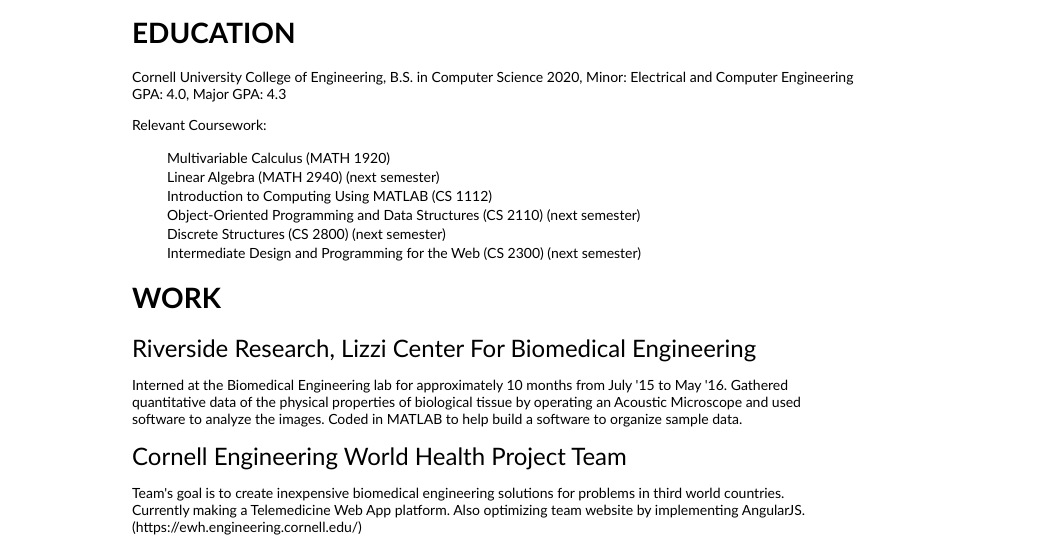
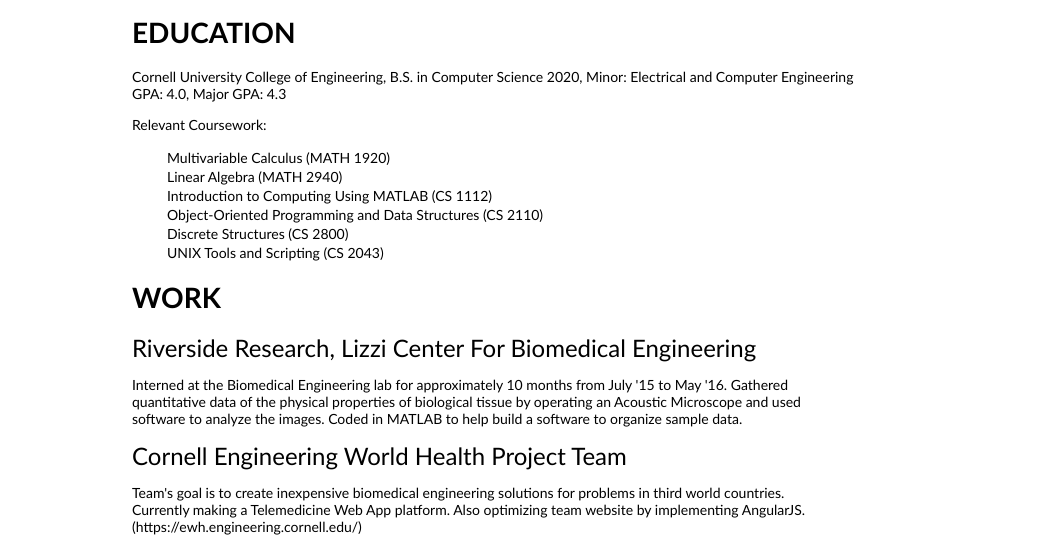
Before and after one commit to AlbertBChung/AlbertBChung.github.io, a plain HTML site: page resume.html in a window 1280 px wide. Shown: the part 229-779 px from the top of the page, without its empty margins (108-1171 px from the left). Drawn offline with Linux system fonts and the light colour scheme; a web font is replaced by a local one.

Commit message:
new picture and minor edits

```diff
--- a/resume.html
+++ b/resume.html
@@ -39,13 +39,13 @@
 					<p>Relevant Coursework:
 						<ul>
 							<li>Multivariable Calculus (MATH 1920)</li><br>
-							<li>Linear Algebra (MATH 2940) (next semester)</li>
+							<li>Linear Algebra (MATH 2940)</li>
 						</ul>
 						<ul>
 							<li>Introduction to Computing Using MATLAB (CS 1112)</li><br>
-							<li>Object-Oriented Programming and Data Structures (CS 2110) (next semester)</li><br>
-							<li>Discrete Structures (CS 2800) (next semester)</li><br>
-							<li>Intermediate Design and Programming for the Web (CS 2300) (next semester)</li>
+							<li>Object-Oriented Programming and Data Structures (CS 2110)</li><br>
+							<li>Discrete Structures (CS 2800)</li><br>
+							<li>UNIX Tools and Scripting (CS 2043)</li>
 						</ul>
 					</p>
 				</div>
--- a/skills.json
+++ b/skills.json
@@ -17,7 +17,8 @@
 
 	"basic": [
 		"Android App Dev - Android Studio",
-		"Apache Server on Linux", "Arduino",
+		"Apache Server on Linux",
+		"Arduino",
 		"C",
 		"PHP"
 	],
```
Also changed, not shown: index.html (+1 -1 lines), img/propicold.png (renamed from img/propic.png), 2 other files.
